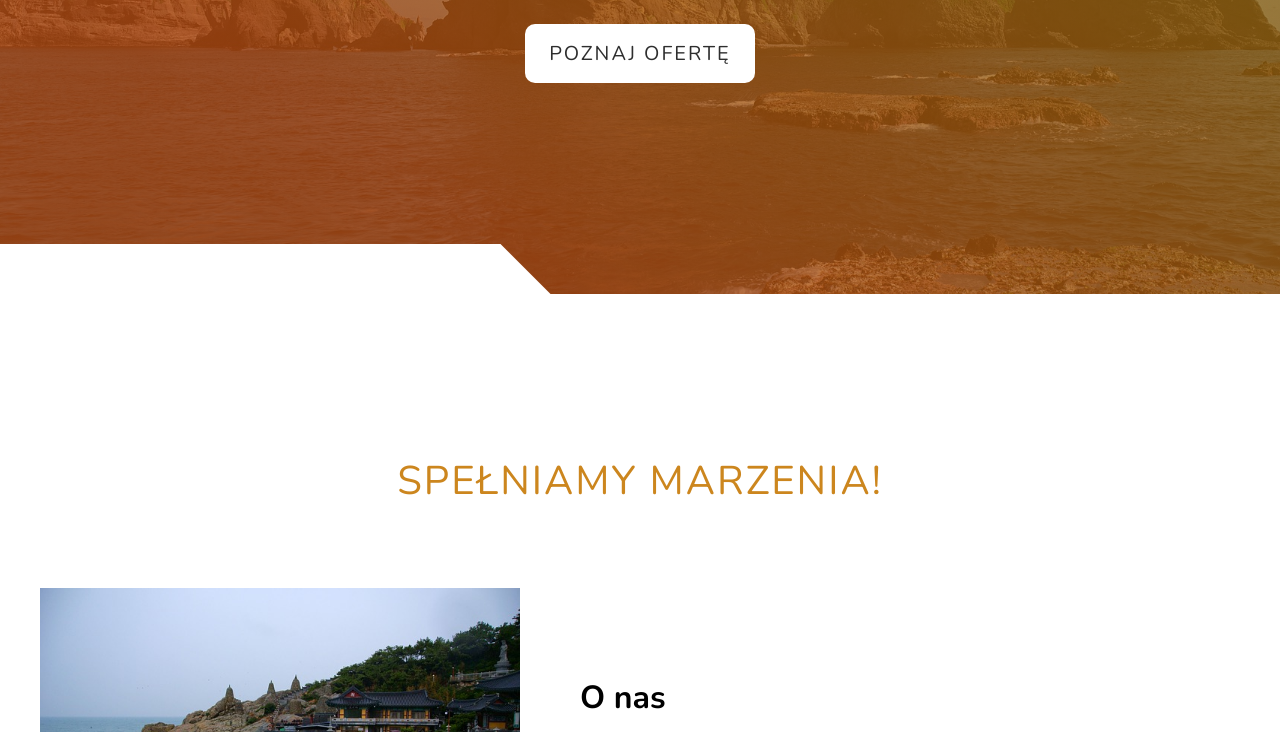
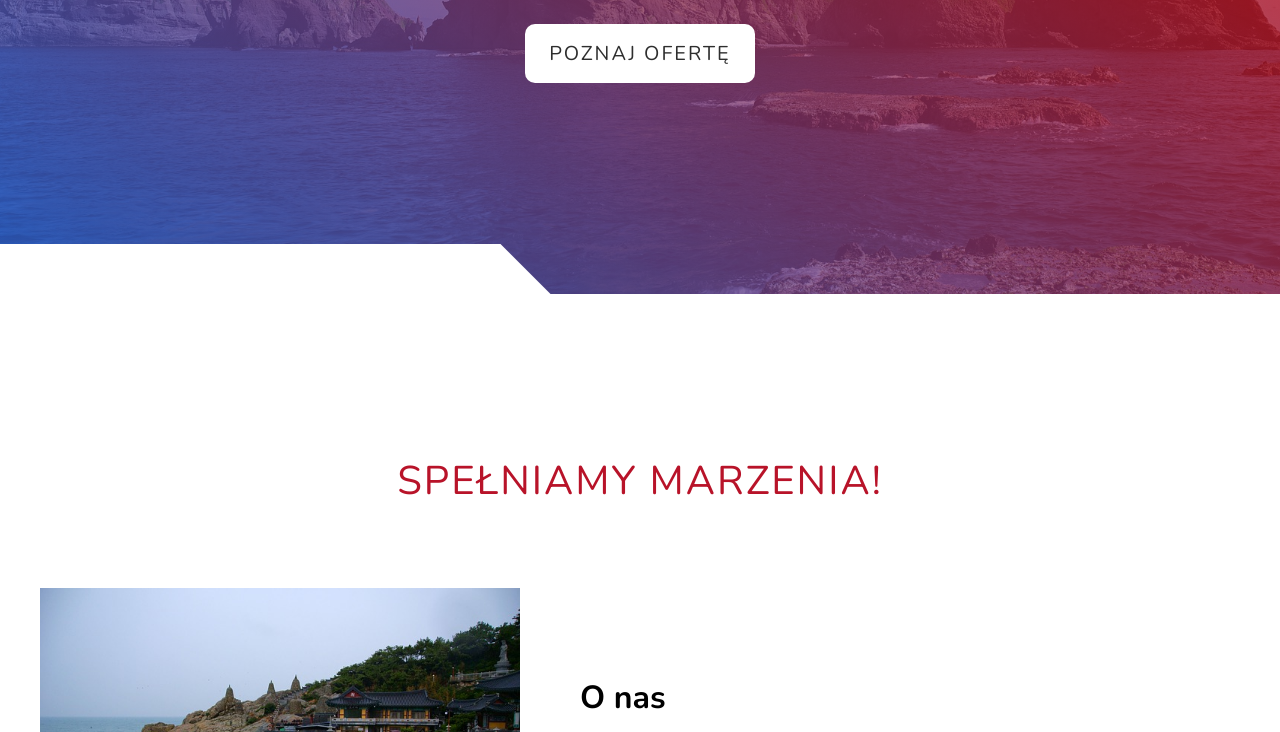
Before and after one commit to szymonOk/sunshine_travels, a plain HTML site: page index.html in a window 1280 px wide. Shown: the part 386-1118 px from the top of the page. Drawn offline with nearby package versions, Linux system fonts and the light colour scheme.

Commit message:
color change

```diff
--- a/sass/_colors.scss
+++ b/sass/_colors.scss
@@ -1,15 +1,15 @@
-$main-color: #cc861e;
-$secondary-color: #be7a13;
+$main-color: #b81329;
+$secondary-color: #880a0a;
 $pure-white: #fff;
 $light-white: #ededed;
 $dark: #2e2e2e;
-$purple-color: #dd4efa;
-$purple-color-hover: #d14feb;
+$purple-color: #8fec6a;
+$purple-color-hover: #9bd657;
 
-$sun-gradient: linear-gradient(215deg, rgba(131, 111, 11, 0.77) 0%, rgba(175, 71, 10, 0.77) 74%);
-$sun-gradient-solid: linear-gradient(215deg, rgb(131, 111, 11) 0%, rgb(175, 71, 10) 74%);
+$sun-gradient: linear-gradient(35deg, rgba(33, 97, 216, 0.75) 0%, rgba(196, 13, 22, 0.75) 79%);
+$sun-gradient-solid: linear-gradient(35deg, rgb(33, 97, 216) 0%, rgb(196, 13, 22) 79%);
 
-$light-sun-gradient: linear-gradient(45deg, rgba(255, 230, 8, 0.75), rgba(255, 119, 8, 0.75));
-$red-gradient: linear-gradient(45deg, rgba(231, 16, 16, 0.75), rgba(255, 136, 0, 0.75));
+$light-sun-gradient: linear-gradient(145deg, rgba(26, 102, 243, 0.79) 0%, rgba(240, 22, 33, 0.79) 79%);
+$red-gradient: linear-gradient(45deg, rgba(202, 39, 17, 0.795), rgba(123, 14, 196, 0.781));
 
-$light-sun-gradient-solid: radial-gradient(circle at top right, rgb(255, 230, 8) 0%, rgb(255, 119, 8) 100%);
+$light-sun-gradient-solid: radial-gradient(circle at top right, rgb(15, 90, 228) 0%, rgb(224, 12, 23) 100%);
--- a/sass/main.scss
+++ b/sass/main.scss
@@ -281,11 +281,11 @@ body {
 			}
 
 			&--second {
-				background-image: $sun-gradient, url('../img/places2.jpg');
+				background-image: $red-gradient, url('../img/places2.jpg');
 			}
 
 			&--third {
-				background-image: $red-gradient, url('../img/places3.jpg');
+				background-image: $sun-gradient, url('../img/places3.jpg');
 			}
 		}
 
```
Also changed, not shown: css/main.css, 1 other file.
